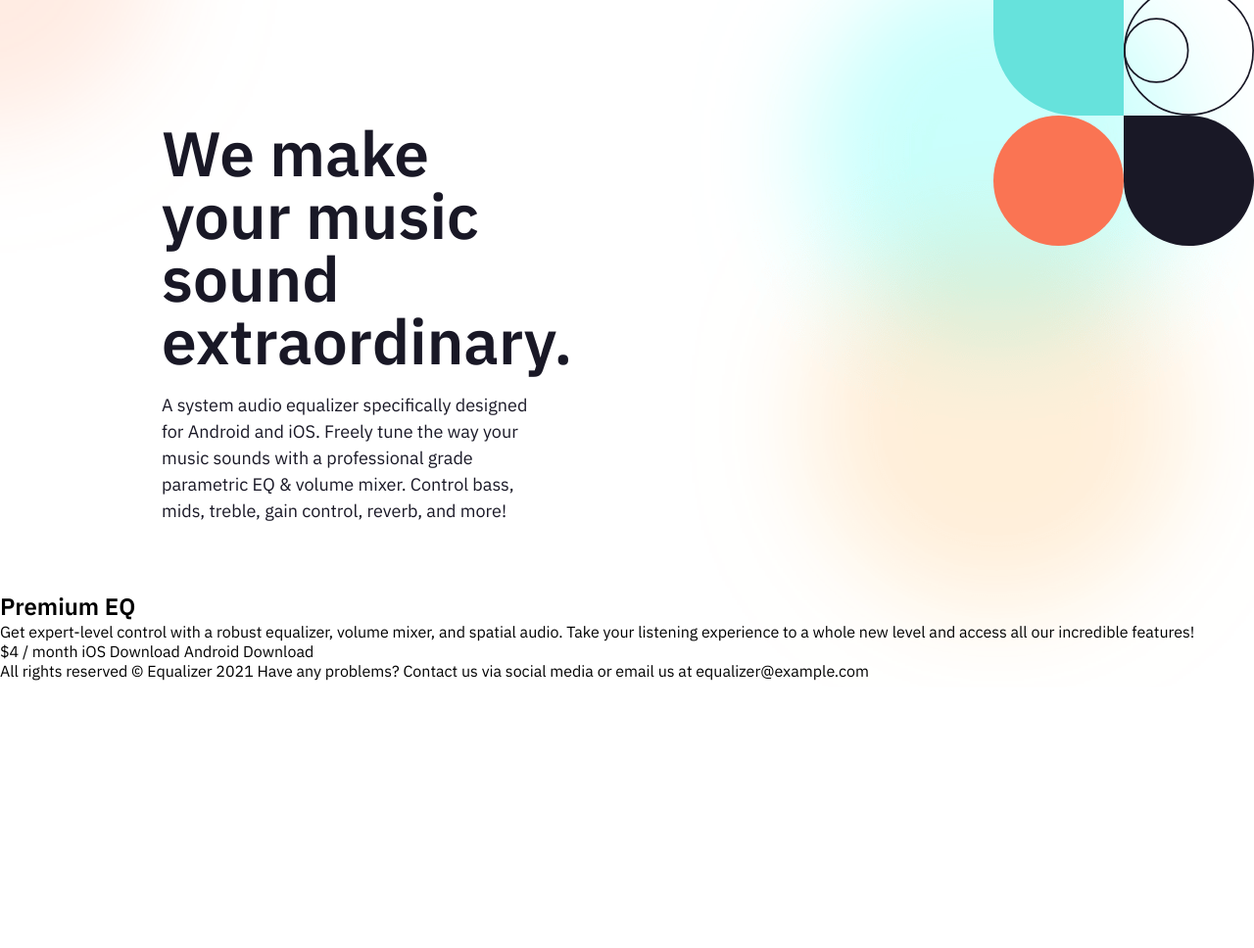
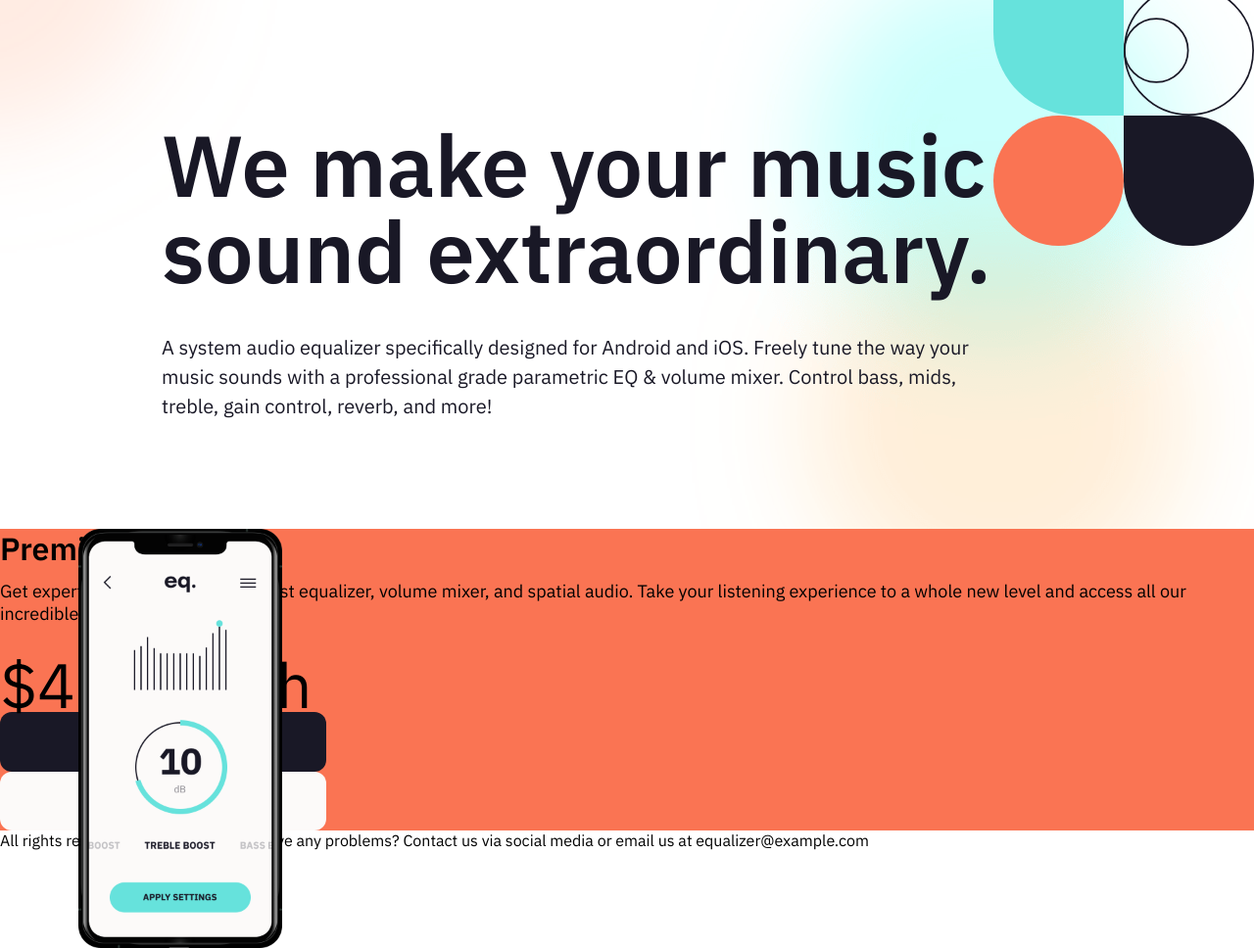
Before and after one commit to gabrieltrtl/equalizer-landing-page, a plain HTML site: page index.html in a window 1280 px wide. Shown: the part 98-1066 px from the top of the page at 98% size. Before the commit the page ends 800 px from the top, so only its background shows below. Drawn offline with Linux system fonts and the light colour scheme.

Commit message:
3nd commit

```diff
--- a/index.html
+++ b/index.html
@@ -25,16 +25,17 @@
         bass, mids, treble, gain control, reverb, and more!
       </p>
     </section>
-    <section class="">
-      <div>
-        <h2>Premium EQ</h2>
-        <p>
+    <section class="container__offer">
+      <img class="offer__img" src="./assets/illustration-app.png" alt="">
+      <div class="offer__content">
+        <h2 class="offer__title">Premium EQ</h2>
+        <p class="offer__text">
           Get expert-level control with a robust equalizer, volume mixer, and spatial audio. Take
           your listening experience to a whole new level and access all our incredible features!
         </p>
-        <span>$4 / month</span>
-        <a href="">iOS Download</a>
-        <a href="">Android Download</a>
+        <span class="offer__price">$4 <span class="price__time">/ month</span></span>
+        <a class="offer__ios btn btn-darkblue" href="">iOS Download</a>
+        <a class="offer__android btn btn-white" href="">Android Download</a>
       </div>
     </section>
   </main>
--- a/style.scss
+++ b/style.scss
@@ -45,6 +45,8 @@ body {
   }
 }
 
+// Header
+
 .header {
   padding: 40px 0 64px 24px;
   @include device(tablet) {
@@ -55,26 +57,35 @@ body {
   }
 }
 
+// First Section (Intro)
+
 .container__intro {
   padding: 0 24px;
   margin-bottom: 68px;
   color: $base-color1;
   @include device(tablet) {
     max-width: 585px;
-    padding-left: 40px;
+    padding-left: 39px;
+    margin-bottom: 110px;
   }
   @include device(desktop) {
     padding-left: 165px;
+    max-width: 1040px;
   }
 }
 
 .intro__title {
-  font-size: map-get($fonts,"$large1");
+  font-size: map-get($fonts, "$large1");
   line-height: 1.2;
   margin-bottom: 20px;
   @include device(tablet) {
     font-size: map-get($fonts, "$large2");
     line-height: 1;
+    margin-bottom: 28px;
+  }
+  @include device(desktop) {
+    font-size: map-get($fonts, "$large3");
+    margin-bottom: 40px;
   }
 }
 
@@ -84,4 +95,54 @@ body {
     font-size: map-get($fonts, "$small");
     line-height: 1.5;
   }
+  @include device(desktop) {
+    font-size: map-get($fonts, "$medium1");
+  }
 }
+
+// Second Section (Offer)
+
+.container__offer {
+  background-color: $base-color1;
+  position: relative;
+  background-image: url(./assets/bg-pattern-2.svg);
+}
+
+.offer__img {
+  max-width: 208px;
+  position: absolute;
+  left: 80px;
+}
+
+.offer__content {
+  background-color: $color4;
+}
+
+.offer__title {
+  font-size: map-get($fonts, "$medium2");
+  line-height: 1.25;
+  margin-bottom: 12px;
+}
+
+.offer__text {
+  font-size: map-get($fonts, "$small");
+  margin-bottom: 36px;
+}
+
+.offer__price {
+  font-size: map-get($fonts, "$large2");
+  line-height: 0.8;
+  margin-bottom: 32px;
+  .offer__time {
+  font-size: map-get($fonts, "$small");
+  line-height: 1.6;
+  }
+}
+
+.offer__ios {
+
+}
+
+.offer__android {
+
+}
```
Also changed, not shown: style.css, 1 other file.
